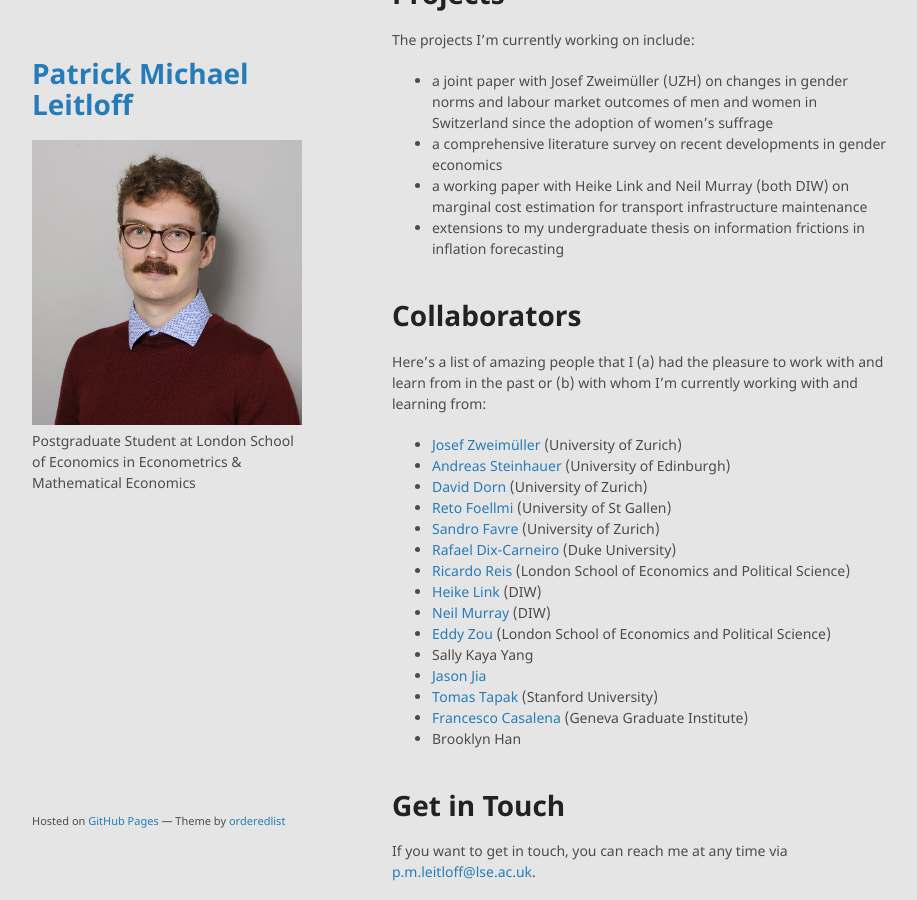
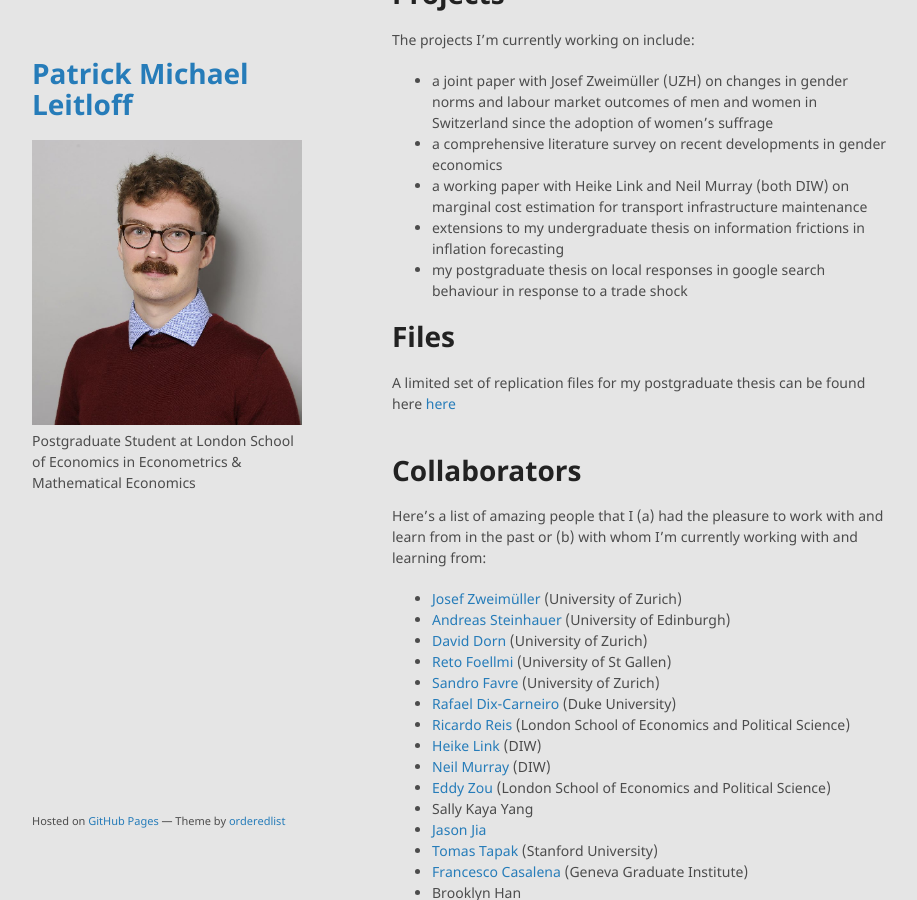
Before and after one commit to patrick-leitloff/patrick-leitloff.github.io, a Jekyll site: the page built from index.md, in a window 1280 px wide and 900 px high, scrolled down 643 px. Shown: the whole window, without its empty margins (178-1095 px from the left). Built offline with Jekyll 4.4.1, drawn with Linux system fonts in a browser that asks for light colours.

Commit message:
Update index.md

```diff
--- a/index.md
+++ b/index.md
@@ -70,6 +70,10 @@ The projects I’m currently working on include:
 + a comprehensive literature survey on recent developments in gender economics
 + a working paper with Heike Link and Neil Murray (both DIW) on marginal cost estimation for transport infrastructure maintenance
 + extensions to my undergraduate thesis on information frictions in inflation forecasting
++ my postgraduate thesis on local responses in google search behaviour in response to a trade shock
+
+# Files
+A limited set of replication files for my postgraduate thesis can be found here [here](https://drive.google.com/file/d/1vplQ1ix0rX3QkaV2dOG62OZPEdczFpSJ/view?usp=sharing)
 
 
 * * *
```
